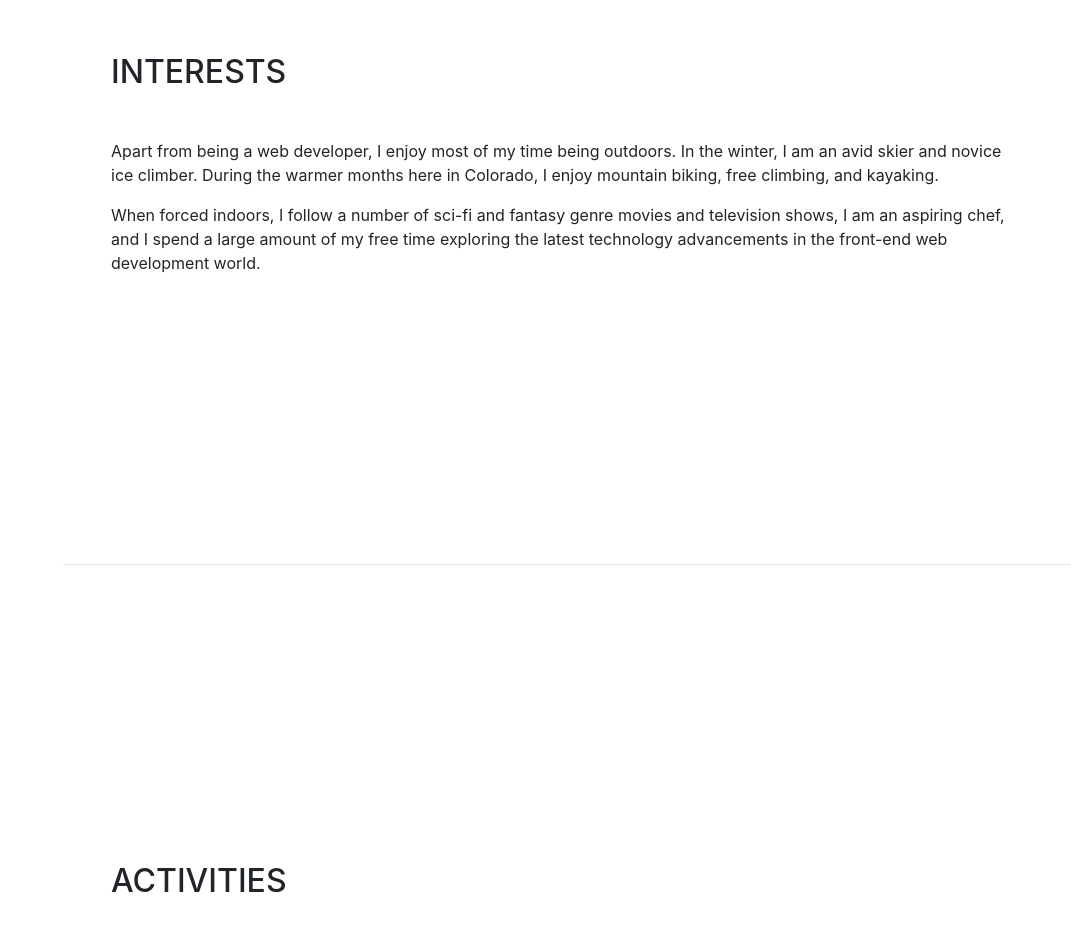
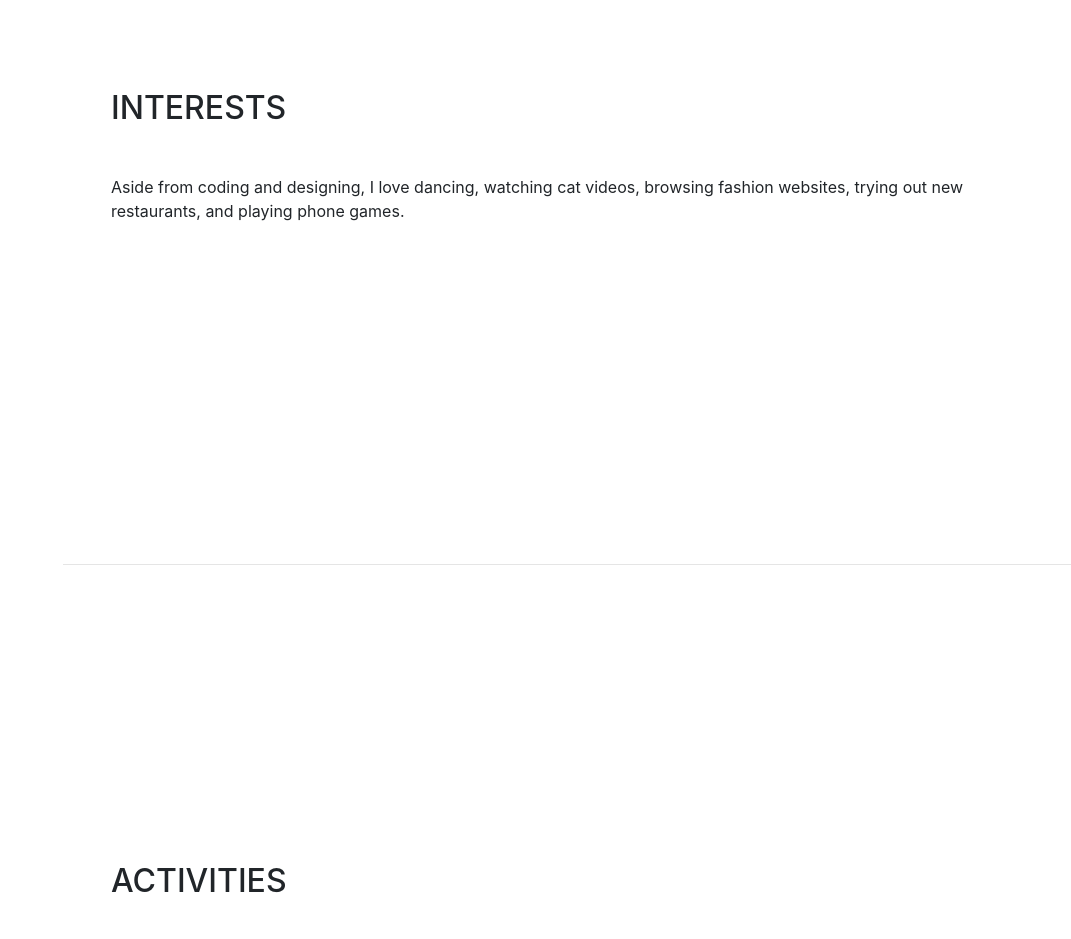
Before and after one commit to kunyi-li/kunyi-li.github.io, a website with bundled scripts: page index.html in a window 1280 px wide. Shown: the part 3440-4379 px from the top of the page, without its empty margins (209-1280 px from the left). Built offline with nearby package versions, Linux system fonts and the light colour scheme; a web font is replaced by a local one.

Commit message:
fixed interests

```diff
--- a/index.html
+++ b/index.html
@@ -191,8 +191,7 @@
       <section class="resume-section p-3 p-lg-5 d-flex flex-column" id="interests">
         <div class="my-auto">
           <h2 class="mb-5">Interests</h2>
-          <p>Apart from being a web developer, I enjoy most of my time being outdoors. In the winter, I am an avid skier and novice ice climber. During the warmer months here in Colorado, I enjoy mountain biking, free climbing, and kayaking.</p>
-          <p class="mb-0">When forced indoors, I follow a number of sci-fi and fantasy genre movies and television shows, I am an aspiring chef, and I spend a large amount of my free time exploring the latest technology advancements in the front-end web development world.</p>
+          <p>Aside from coding and designing, I love dancing, watching cat videos, browsing fashion websites, trying out new restaurants, and playing phone games.</p>
         </div>
       </section>
 
```
